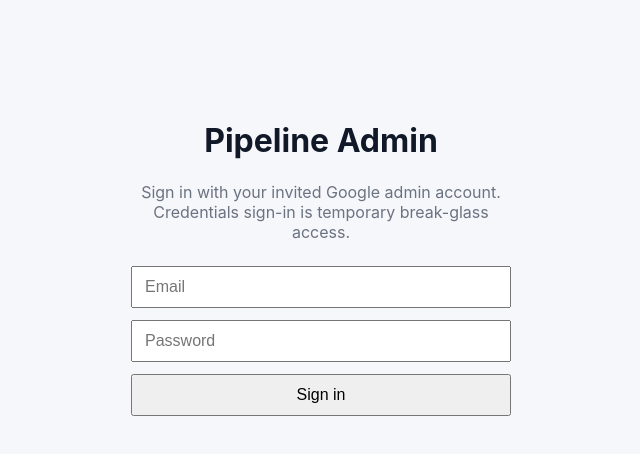
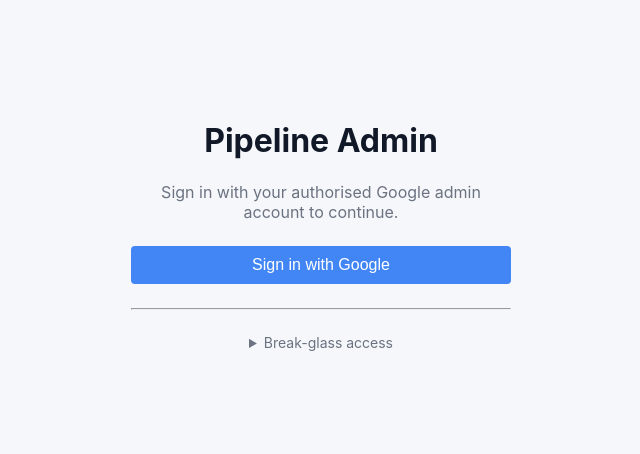
Before and after one commit to ioverlanddogs/art-crawler, a Next.js app in the folder packages/app/: page /login in a window 1280 px wide. Shown: the top 454 px of the page, without its empty margins (319-959 px from the left). Built offline with nearby package versions, Linux system fonts and the light colour scheme.

Commit message:
fix(app): make Google the primary login path, credentials secondary

```diff
--- a/packages/app/app/(auth)/login/LoginClient.tsx
+++ b/packages/app/app/(auth)/login/LoginClient.tsx
@@ -15,12 +15,8 @@ export function isSafeCallbackUrl(url: string): boolean {
 
 function resolveErrorMessage(error: string | null): string | null {
   if (!error) return null;
-  if (error === 'CredentialsSignin') {
-    return 'Invalid email or password.';
-  }
-  if (error === 'AccessDenied') {
-    return 'Access denied. Contact an administrator if you believe this is an error.';
-  }
+  if (error === 'CredentialsSignin') return 'Invalid email or password.';
+  if (error === 'AccessDenied') return 'Access denied. Contact an administrator if you believe this is an error.';
   return 'Unable to sign in. Please try again.';
 }
 
@@ -35,49 +31,58 @@ export default function LoginClient() {
   const rawCallbackUrl = searchParams.get('callbackUrl') || DEFAULT_CALLBACK_URL;
   const callbackUrl = isSafeCallbackUrl(rawCallbackUrl) ? rawCallbackUrl : DEFAULT_CALLBACK_URL;
 
+  async function handleGoogleSignIn() {
+    setLoading(true);
+    setErrorMessage(null);
+    await signIn('google', { callbackUrl });
+  }
+
   async function handleSubmit(event: FormEvent<HTMLFormElement>) {
     event.preventDefault();
-
     if (!email.trim() || !password.trim()) {
       setErrorMessage('Email and password are required.');
       return;
     }
-
     setLoading(true);
     setErrorMessage(null);
-
-    const result = await signIn('credentials', {
-      email,
-      password,
-      redirect: false
-    });
-
+    const result = await signIn('credentials', { email, password, redirect: false });
     if (result?.ok) {
       router.push(callbackUrl);
       return;
     }
-
     setLoading(false);
     setErrorMessage(resolveErrorMessage(result?.error ?? null));
-  }
-
-  async function handleGoogleSignIn() {
-    setLoading(true);
-    await signIn('google', { callbackUrl });
   }
 
   return (
     <main style={{ maxWidth: 420, margin: '80px auto', padding: 20, textAlign: 'center' }}>
       <h1>Pipeline Admin</h1>
-      <p style={{ color: '#6b7280', marginBottom: 24 }}>
-        Sign in with your invited Google admin account. Credentials sign-in is temporary break-glass access.
-      </p>
+      <p style={{ color: '#6b7280', marginBottom: 24 }}>Sign in with your authorised Google admin account to continue.</p>
       {errorMessage ? (
         <p role="alert" style={{ color: '#b91c1c', marginBottom: 16 }}>
           {errorMessage}
         </p>
       ) : null}
-      <form onSubmit={handleSubmit} style={{ display: 'flex', flexDirection: 'column', gap: 12 }}>
+      <button
+        onClick={handleGoogleSignIn}
+        disabled={loading}
+        style={{
+          width: '100%',
+          padding: '10px 24px',
+          fontSize: 16,
+          cursor: loading ? 'not-allowed' : 'pointer',
+          backgroundColor: '#4285f4',
+          color: '#fff',
+          border: 'none',
+          borderRadius: 4
+        }}
+      >
+        {loading ? 'Redirecting...' : 'Sign in with Google'}
+      </button>
+      <hr style={{ margin: '24px 0' }} />
+      <details>
+        <summary style={{ cursor: 'pointer', color: '#6b7280', fontSize: 14, marginBottom: 16 }}>Break-glass access</summary>
+        <form onSubmit={handleSubmit} style={{ display: 'flex', flexDirection: 'column', gap: 12, marginTop: 12 }}>
           <input
             type="email"
             value={email}
@@ -94,22 +99,15 @@ export default function LoginClient() {
             autoComplete="current-password"
             style={{ padding: '10px 12px', fontSize: 16 }}
           />
-        <button type="submit" disabled={loading} style={{ padding: '10px 24px', fontSize: 16, cursor: loading ? 'not-allowed' : 'pointer' }}>
+          <button
+            type="submit"
+            disabled={loading}
+            style={{ padding: '10px 24px', fontSize: 16, cursor: loading ? 'not-allowed' : 'pointer' }}
+          >
             {loading ? 'Signing in...' : 'Sign in'}
           </button>
         </form>
-      {process.env.NEXT_PUBLIC_GOOGLE_AUTH_ENABLED === 'true' ? (
-        <>
-          <hr style={{ margin: '24px 0' }} />
-          <button
-            onClick={handleGoogleSignIn}
-            disabled={loading}
-            style={{ padding: '10px 24px', fontSize: 16, cursor: loading ? 'not-allowed' : 'pointer', backgroundColor: '#f3f4f6' }}
-          >
-            Sign in with Google
-          </button>
-        </>
-      ) : null}
+      </details>
     </main>
   );
 }
--- a/packages/app/package.json
+++ b/packages/app/package.json
@@ -18,7 +18,8 @@
     "prisma:migrate:deploy": "prisma migrate deploy --schema prisma/schema.prisma",
     "create:admin": "node --import tsx scripts/create-admin.ts",
     "seed:permanent-admin": "node --import tsx scripts/seed-permanent-admin.ts",
-    "bootstrap:prod-db": "node --import tsx scripts/bootstrap-production-db.ts"
+    "bootstrap:prod-db": "node --import tsx scripts/bootstrap-production-db.ts",
+    "reset:admin-password": "node --import tsx scripts/reset-admin-password.ts"
   },
   "dependencies": {
     "@prisma/client": "^5.22.0",
```
Also changed, not shown: packages/app/scripts/reset-admin-password.ts (added, +70 -0 lines), 2 other files (tests, documents, lock files or other folders). Lines whose indentation alone changed are shown as unchanged.
